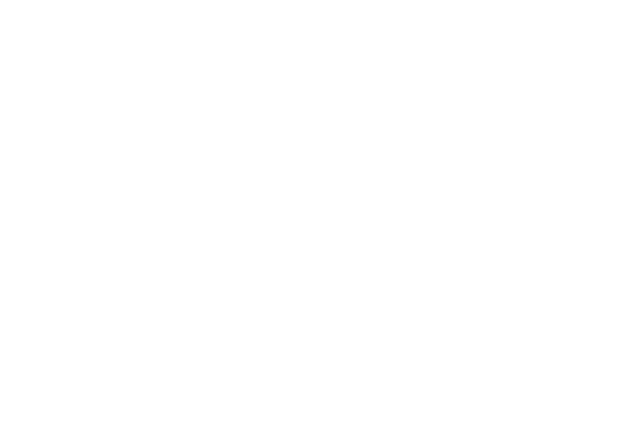
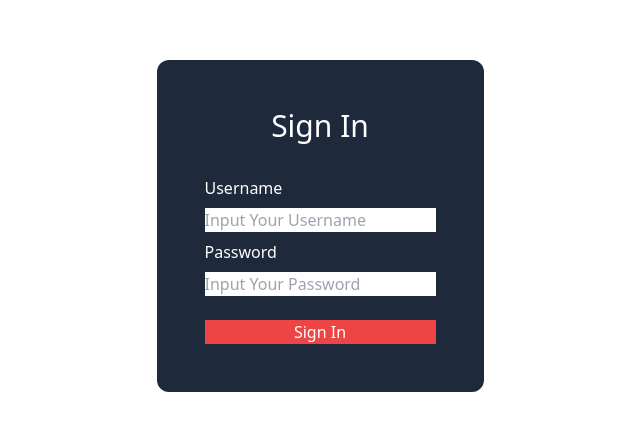
Before and after one commit to MuhammadNurMaulana/Website_NFTs, a React (Vite) app: page /login in a window 1280 px wide. Before the commit this address had no page. Shown: the part 174-604 px from the top of the page, without its empty margins (320-960 px from the left). Built offline with nearby package versions, Linux system fonts and the light colour scheme; the HTML template or start-up script is replaced by a standard one.

Commit message:
membuat login

```diff
--- a/src/App.jsx
+++ b/src/App.jsx
@@ -1,12 +1,18 @@
 import { Route, Routes } from "react-router-dom";
 import { Home } from "./pages/Home";
 import { MarketPlace } from "./components/MarketPlace";
+import { Login } from "./components/Login";
+import { Register } from "./components/Register";
+import { Error404Page } from "./pages/Error404Page";
 
 function App() {
   return (
     <Routes>
       <Route path="/" exact element={<Home />} />
       <Route path="/marketplace" element={<MarketPlace />} />
+      <Route path="/login" element={<Login />} />
+      <Route path="/register" element={<Register />} />
+      <Route path="*" element={<Error404Page />} />
     </Routes>
   );
 }
--- /dev/null
+++ b/src/components/Login/index.jsx
@@ -0,0 +1,18 @@
+import React from "react";
+
+export const Login = () => {
+  return (
+    <div className="flex justify-center items-center w-full h-[100vh]">
+      <form action="" className="flex flex-col max-w-max bg-slate-800 text-white p-12 rounded-xl gap-8">
+        <h1 className="text-center text-3xl">Sign In</h1>
+        <div className="flex flex-col gap-2">
+          <label>Username</label>
+          <input type="text" placeholder="Input Your Username" />
+          <label>Password</label>
+          <input type="password" placeholder="Input Your Password" />
+          <button className="bg-red-500 mt-4">Sign In</button>
+        </div>
+      </form>
+    </div>
+  );
+};
--- a/src/components/Navbar/Navbar.styles.jsx
+++ b/src/components/Navbar/Navbar.styles.jsx
@@ -1,5 +1,5 @@
 import React from "react";
-import { FaUserAstronaut } from "react-icons/fa";
+import { Link } from "react-router-dom";
 
 export const NavbarStyles = ({ children }) => {
   return <div className="text-white flex justify-between items-center py-5 px-4 lg:px-[50px] fixed lg:relative z-50 -top-1 left-0 w-full bg-[#2B2B2B]">{children}</div>;
@@ -19,13 +19,13 @@
   return <div className={` ${showNav ? "flex flex-col absolute top-full bg-[#2B2B2B] text-center py-4 px-8 gap-2" : "hidden lg:flex gap-[10px] lg:relative font-workSans"}`}>{children}</div>;
 };
 
-const Button = ({ children, classname, onclick }) => {
+const Button = ({ children, classname, to }) => {
   return (
-    <button className={classname} onClick={onclick}>
+    <Link className={classname} to={to}>
       {/* <FaUserAstronaut className="text-lg md:text-xl" />
       <p>Sign Up</p> */}
       {children}
-    </button>
+    </Link>
   );
 };
 
--- a/src/components/Navbar/index.jsx
+++ b/src/components/Navbar/index.jsx
@@ -28,12 +28,12 @@
 
       <NavbarStyles.Menu showNav={showNav}>
         {navLink.map((link, index) => (
-          <NavLink key={index} className={`px-[20px] py-3 font-semibold text-sm md:text-lg`}>
+          <NavLink to={link.path} key={index} className={`px-[20px] py-3 font-semibold text-sm md:text-lg`}>
             {link.label}
           </NavLink>
         ))}
 
-        <NavbarStyles.Button classname={`flex items-center gap-3 px-[30px] py-3 bg-secondary rounded-[20px] font-semibold text-sm md:text-lg`}>
+        <NavbarStyles.Button to={"/login"} classname={`flex items-center gap-3 px-[30px] py-3 bg-secondary rounded-[20px] font-semibold text-sm md:text-lg`}>
           <FaUserAstronaut className="text-lg md:text-xl" />
           <p>Sign Up</p>
         </NavbarStyles.Button>
--- /dev/null
+++ b/src/components/Register/index.jsx
@@ -0,0 +1,5 @@
+import React from "react";
+
+export const Register = () => {
+  return <div>Register</div>;
+};
--- /dev/null
+++ b/src/pages/Error404Page.jsx
@@ -0,0 +1,5 @@
+import React from "react";
+
+export const Error404Page = () => {
+  return <div>Error404Page</div>;
+};
```
Also changed, not shown: src/components/Form/FormHeader.jsx (added).
